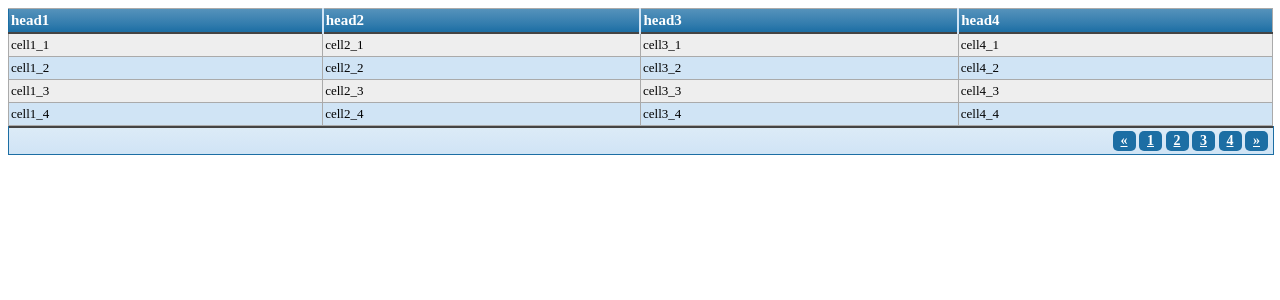
After one commit to DaniAlosPrats/Base-Programaci-n-3Ev, a PHP site: page /Fallas/table.html in a window 1280 px wide. The commit adds this page. Shown: the top 300 px of the page. Run offline with PHP 8.4, Linux system fonts and the light colour scheme.

Commit message:
del 1 - 6

```diff
--- a/www/Fallas/autoloader.php
+++ b/www/Fallas/autoloader.php
@@ -1,6 +1,6 @@
 <?php
 function miAutoload($claseDesconocida){
-    $fichero = "class/{$claseDesconocida}.php";
+    $fichero = "clases/{$claseDesconocida}.php";
     if(file_exists($fichero)){
     require_once $fichero;
     }
--- /dev/null
+++ b/www/Fallas/conf.csv
@@ -0,0 +1 @@
+db,root,test,empresa
--- /dev/null
+++ b/www/Fallas/table.html
@@ -0,0 +1,126 @@
+<!DOCTYPE html>
+<html lang="en">
+<head>
+    <meta charset="UTF-8">
+    <meta http-equiv="X-UA-Compatible" content="IE=edge">
+    <meta name="viewport" content="width=device-width, initial-scale=1.0">
+    <title>Document</title>
+    <style>
+        div.blueTable {
+            border: 1px solid #1C6EA4;
+            background-color: #EEEEEE;
+            width: 100%;
+            text-align: left;
+            border-collapse: collapse;
+          }
+          .divTable.blueTable .divTableCell, .divTable.blueTable .divTableHead {
+            border: 1px solid #AAAAAA;
+            padding: 3px 2px;
+          }
+          .divTable.blueTable .divTableBody .divTableCell {
+            font-size: 13px;
+          }
+          .divTable.blueTable .divTableRow:nth-child(even) {
+            background: #D0E4F5;
+          }
+          .divTable.blueTable .divTableHeading {
+            background: #1C6EA4;
+            background: -moz-linear-gradient(top, #5592bb 0%, #327cad 66%, #1C6EA4 100%);
+            background: -webkit-linear-gradient(top, #5592bb 0%, #327cad 66%, #1C6EA4 100%);
+            background: linear-gradient(to bottom, #5592bb 0%, #327cad 66%, #1C6EA4 100%);
+            border-bottom: 2px solid #444444;
+          }
+          .divTable.blueTable .divTableHeading .divTableHead {
+            font-size: 15px;
+            font-weight: bold;
+            color: #FFFFFF;
+            border-left: 2px solid #D0E4F5;
+          }
+          .divTable.blueTable .divTableHeading .divTableHead:first-child {
+            border-left: none;
+          }
+
+          .blueTable .tableFootStyle {
+            font-size: 14px;
+            font-weight: bold;
+            color: #FFFFFF;
+            background: #D0E4F5;
+            background: -moz-linear-gradient(top, #dcebf7 0%, #d4e6f6 66%, #D0E4F5 100%);
+            background: -webkit-linear-gradient(top, #dcebf7 0%, #d4e6f6 66%, #D0E4F5 100%);
+            background: linear-gradient(to bottom, #dcebf7 0%, #d4e6f6 66%, #D0E4F5 100%);
+            border-top: 2px solid #444444;
+          }
+          .blueTable .tableFootStyle {
+            font-size: 14px;
+          }
+          .blueTable .tableFootStyle .links {
+               text-align: right;
+          }
+          .blueTable .tableFootStyle .links a{
+            display: inline-block;
+            background: #1C6EA4;
+            color: #FFFFFF;
+            padding: 2px 8px;
+            border-radius: 5px;
+          }
+          .blueTable.outerTableFooter {
+            border-top: none;
+          }
+          .blueTable.outerTableFooter .tableFootStyle {
+            padding: 3px 5px;
+          }
+          /* DivTable.com */
+          .divTable{ display: table; }
+          .divTableRow { display: table-row; }
+          .divTableHeading { display: table-header-group;}
+          .divTableCell, .divTableHead { display: table-cell;}
+          .divTableHeading { display: table-header-group;}
+          .divTableFoot { display: table-footer-group;}
+          .divTableBody { display: table-row-group;}
+
+    </style>
+</head>
+<body>
+    <div class="divTable blueTable">
+        <div class="divTableHeading">
+        <div class="divTableRow">
+        <div class="divTableHead">head1</div>
+        <div class="divTableHead">head2</div>
+        <div class="divTableHead">head3</div>
+        <div class="divTableHead">head4</div>
+        </div>
+        </div>
+        <div class="divTableBody">
+        <div class="divTableRow">
+        <div class="divTableCell">cell1_1</div>
+        <div class="divTableCell">cell2_1</div>
+        <div class="divTableCell">cell3_1</div>
+        <div class="divTableCell">cell4_1</div>
+        </div>
+        <div class="divTableRow">
+        <div class="divTableCell">cell1_2</div>
+        <div class="divTableCell">cell2_2</div>
+        <div class="divTableCell">cell3_2</div>
+        <div class="divTableCell">cell4_2</div>
+        </div>
+        <div class="divTableRow">
+        <div class="divTableCell">cell1_3</div>
+        <div class="divTableCell">cell2_3</div>
+        <div class="divTableCell">cell3_3</div>
+        <div class="divTableCell">cell4_3</div>
+        </div>
+        <div class="divTableRow">
+        <div class="divTableCell">cell1_4</div>
+        <div class="divTableCell">cell2_4</div>
+        <div class="divTableCell">cell3_4</div>
+        <div class="divTableCell">cell4_4</div>
+        </div>
+        </div>
+        </div>
+        <div class="blueTable outerTableFooter">
+        <div class="tableFootStyle">
+        <div class="links"><a href="#">&laquo;</a> <a class="active" href="#">1</a> <a href="#">2</a> <a href="#">3</a> <a href="#">4</a> <a href="#">&raquo;</a></div>
+        </div>
+        </div>
+</body>
+</html>
--- a/www/ap21/class/empresa.php
+++ b/www/ap21/class/empresa.php
@@ -36,7 +36,7 @@ class Empresa {
         return $this->active;
     }
     public function setId($id){
-        $this->Id=$Id;
+        $this->id=$id;
     }
     public function setCompany($company){
         $this->company=$company;
```
Also changed, not shown: www/Fallas/clases/conexion.php (added, +44 -0 lines), www/Fallas/clases/modelo.php (added, +166 -0 lines).
